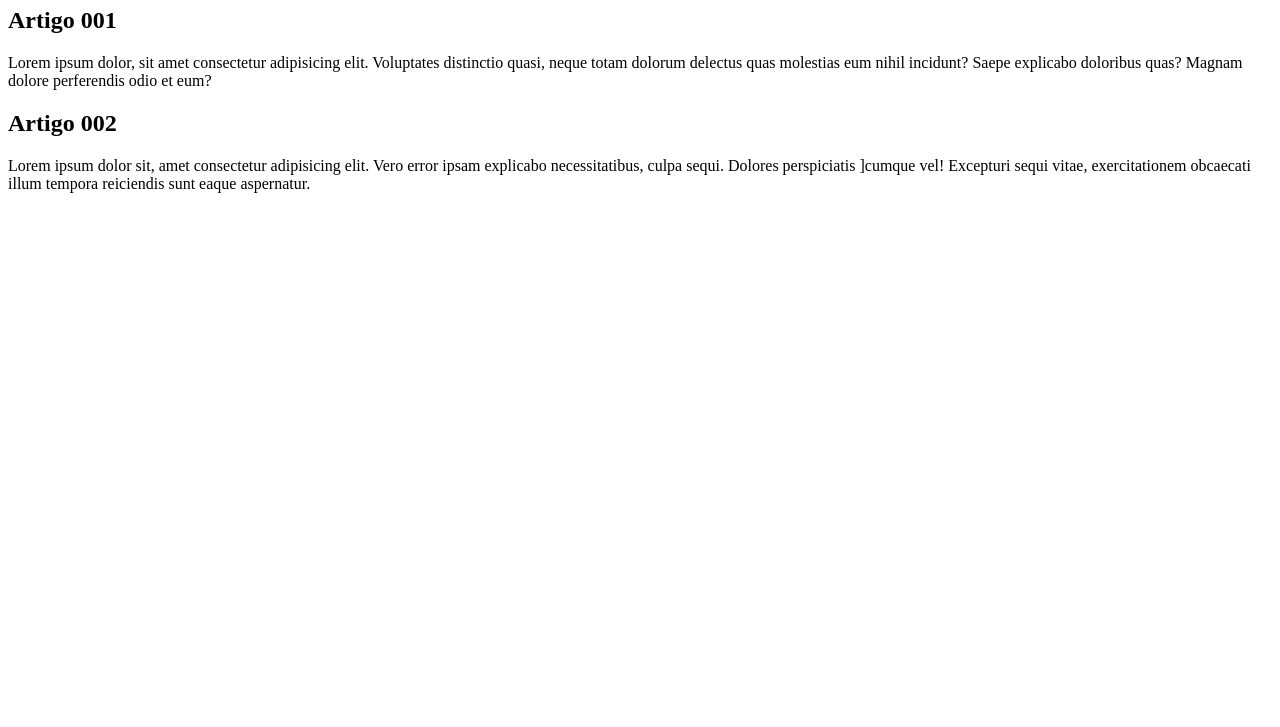
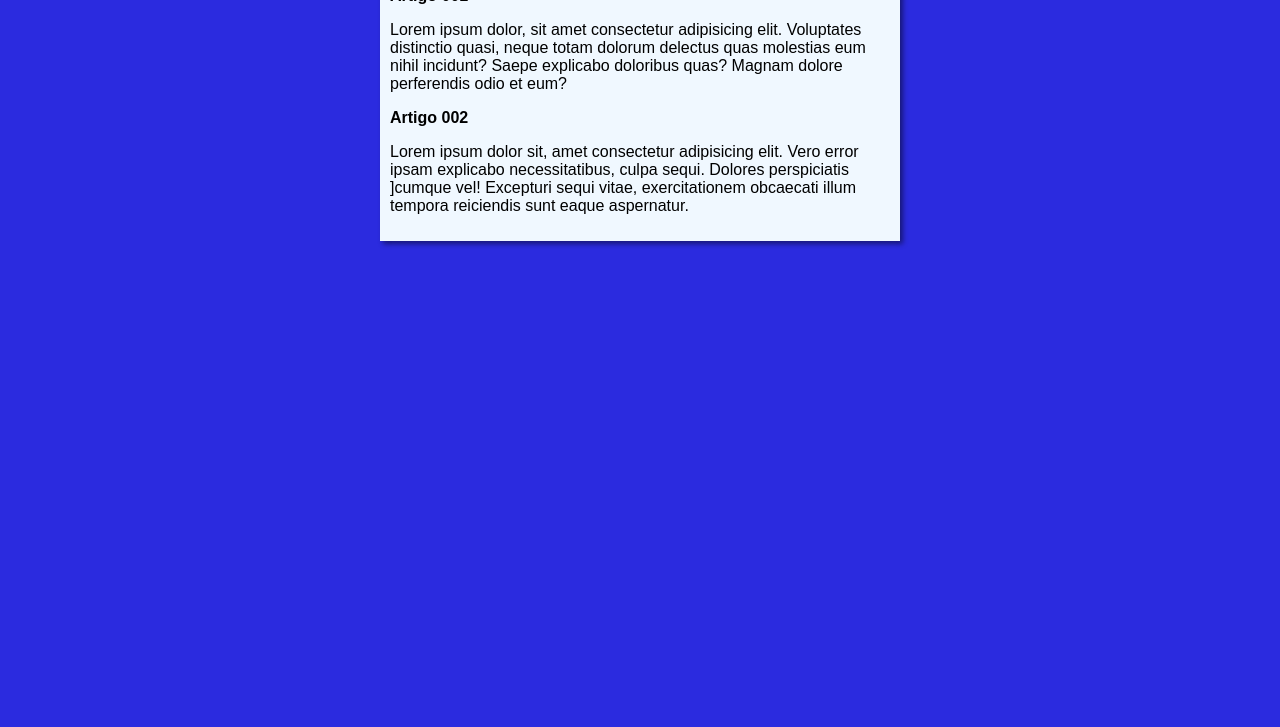
Before and after one commit to hbdevjava/projeto-site, a plain HTML site: page index.html in a window 1280 px wide. Shown: the part 73-800 px from the top of the page. Drawn offline with Linux system fonts and the light colour scheme.

Commit message:
inicio do disign

```diff
--- /dev/null
+++ b/estilos/style.css
@@ -0,0 +1,16 @@
+* {
+    font-family: Arial, Helvetica, sans-serif;
+    font-size: 16px;
+
+}
+body{
+    background-color: rgb(43, 43, 223);
+
+}
+main{
+    background-color: aliceblue;
+    width: 500px;
+    margin: auto;
+    padding: 10px;
+    box-shadow: 3px 3px 5px rgba(0, 0, 0, 0.462);
+}
--- a/index.html
+++ b/index.html
@@ -5,6 +5,7 @@
     <meta http-equiv="X-UA-Compatible" content="IE=edge">
     <meta name="viewport" content="width=device-width, initial-scale=1.0">
     <title>Titulo do Site</title>
+    <link rel="stylesheet" href="estilos/style.css">
 </head>
 <body>
     <main>
```
